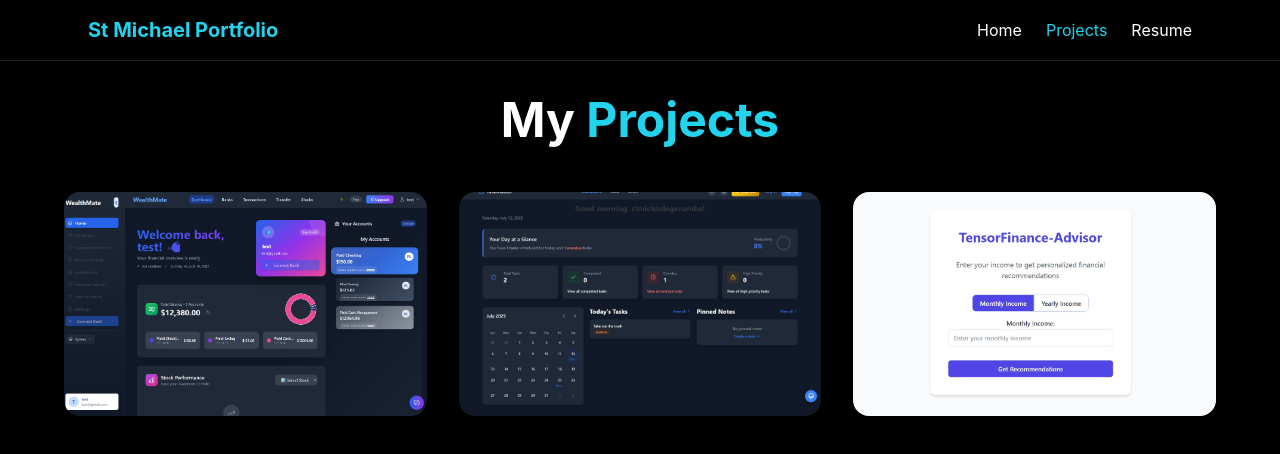
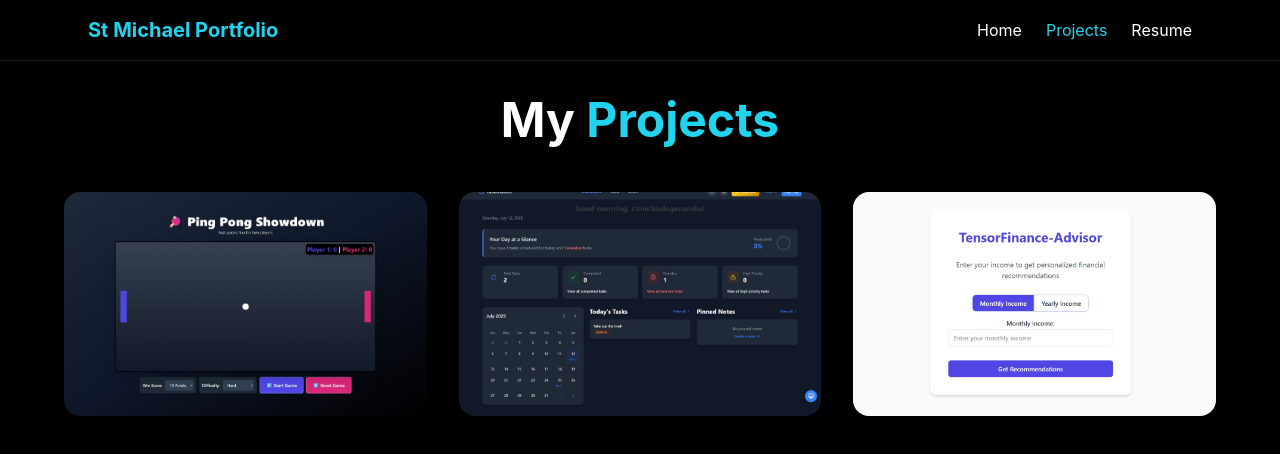
Before and after one commit to StMichael9/New-Portfolio, a React (Vite) app in the folder P/: page /projects in a window 1280 px wide. Shown: the top 454 px of the page. Built offline with nearby package versions, Linux system fonts and the light colour scheme.

Commit message:
Replacing Wealthmate with ping-pong

```diff
--- a/P/src/Pages/Projects.jsx
+++ b/P/src/Pages/Projects.jsx
@@ -3,23 +3,17 @@
 import TaskMasterThumbnail from "../assets/TaskMasterThumbnail.jpeg";
 import TensorFinanceAdvisor from "../assets/TensorFinanceAdvisor.jpeg";
 import WealthMate from "../assets/WealthMate.jpeg";
+import PingPong from "../assets/PingPong.jpeg";
 const projects = [
   {
     id: 1,
-    title: "WealthMate Banking App",
+    title: "Ping Pong Showdown",
     description:
-      "Full‑stack banking platform with JWT auth, Plaid integration, and real‑time charts.",
-    tech: [
-      "React",
-      "Node.js",
-      "Express.js",
-      "Prisma",
-      "Tailwind.css,",
-      "SQLite",
-    ],
+      "Ping Pong Showdown is a fun and interactive game built with JavaScript, HTML, and Tailwind.css.",
+    tech: ["JavaScript", "HTML", "CSS", "Tailwind.css"],
     repo: "https://github.com/StMichael9/WealthMate",
-    // demo: "https://wealthmate.app",
-    cover: WealthMate,
+    demo: "https://ping-pong-nine-beta.vercel.app",
+    cover: PingPong,
   },
 
   {
```
Also changed, not shown: P/src/assets/PingPong.jpeg (added).
